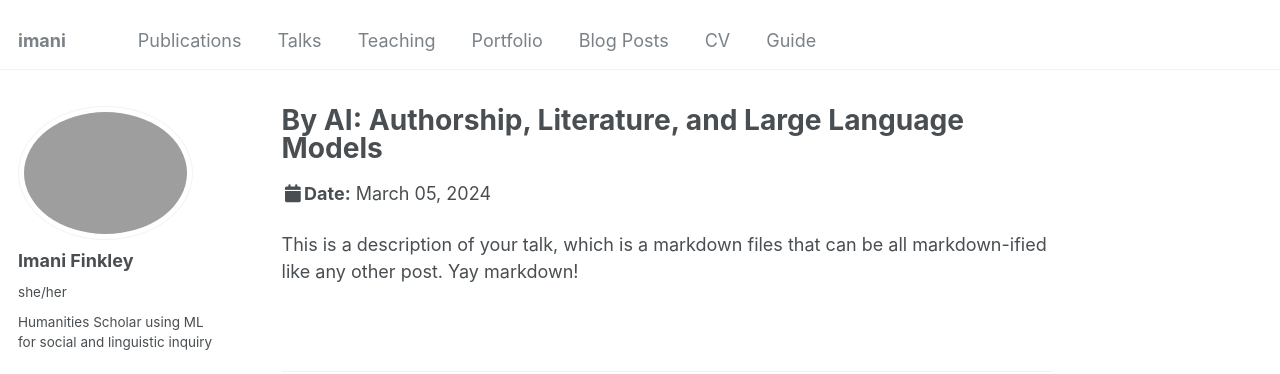
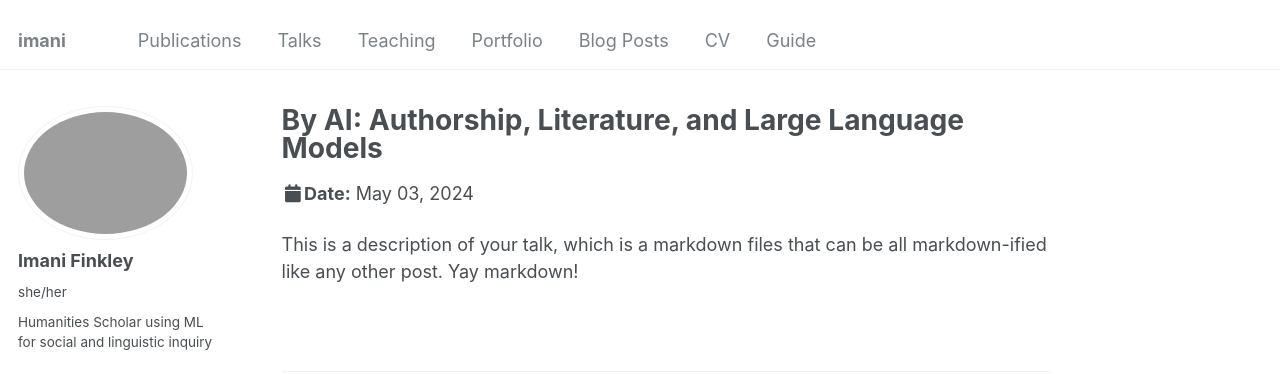
Before and after one commit to imanif/imanif.github.io, a Jekyll site: the page built from _talks/ugradthesis.md, in a window 1280 px wide and 990 px high. Shown: the top 374 px of the window. Built offline with Jekyll 4.4.1, drawn with Linux system fonts in a browser that asks for light colours.

Commit message:
Update ugradthesis.md

```diff
--- a/_talks/ugradthesis.md
+++ b/_talks/ugradthesis.md
@@ -4,7 +4,7 @@ collection: talks
 type: "Presentations"
 permalink: /talks/ugradthesis-presentation
 venue: "Cornell University, A.D. White House"
-date: 05-03-2024
+date: 2024-05-03
 location: "Ithaca, NY"
 ---
 
```
